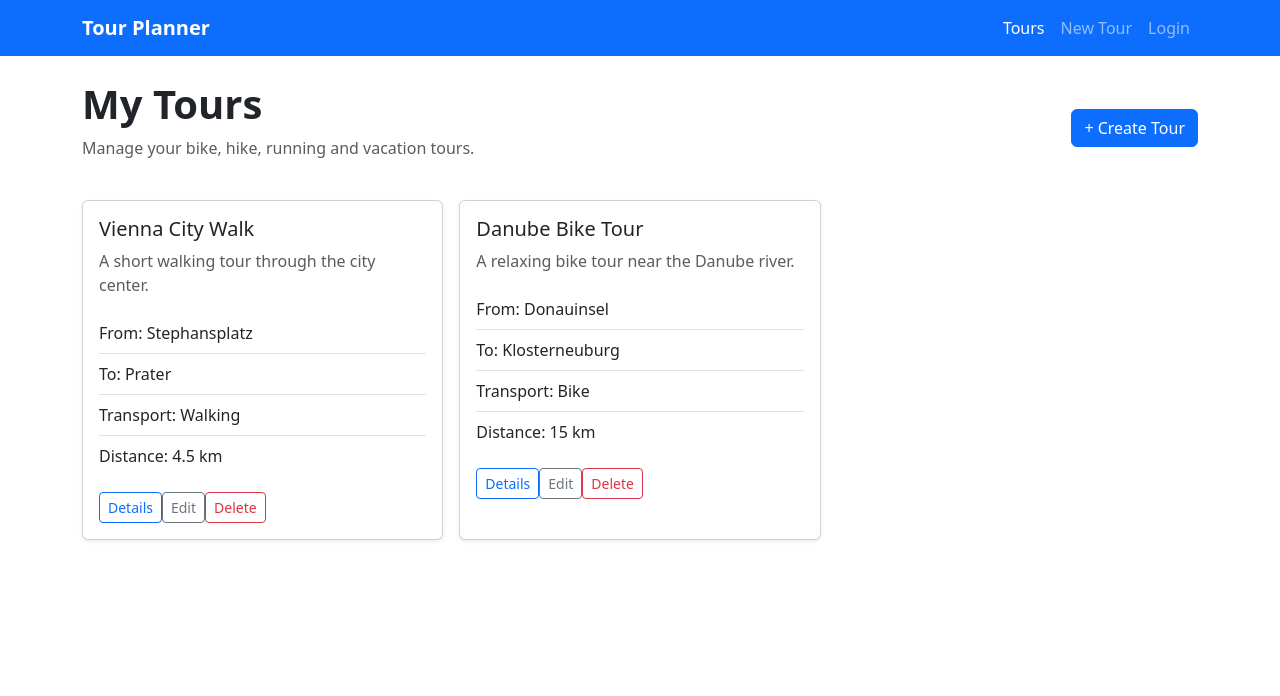
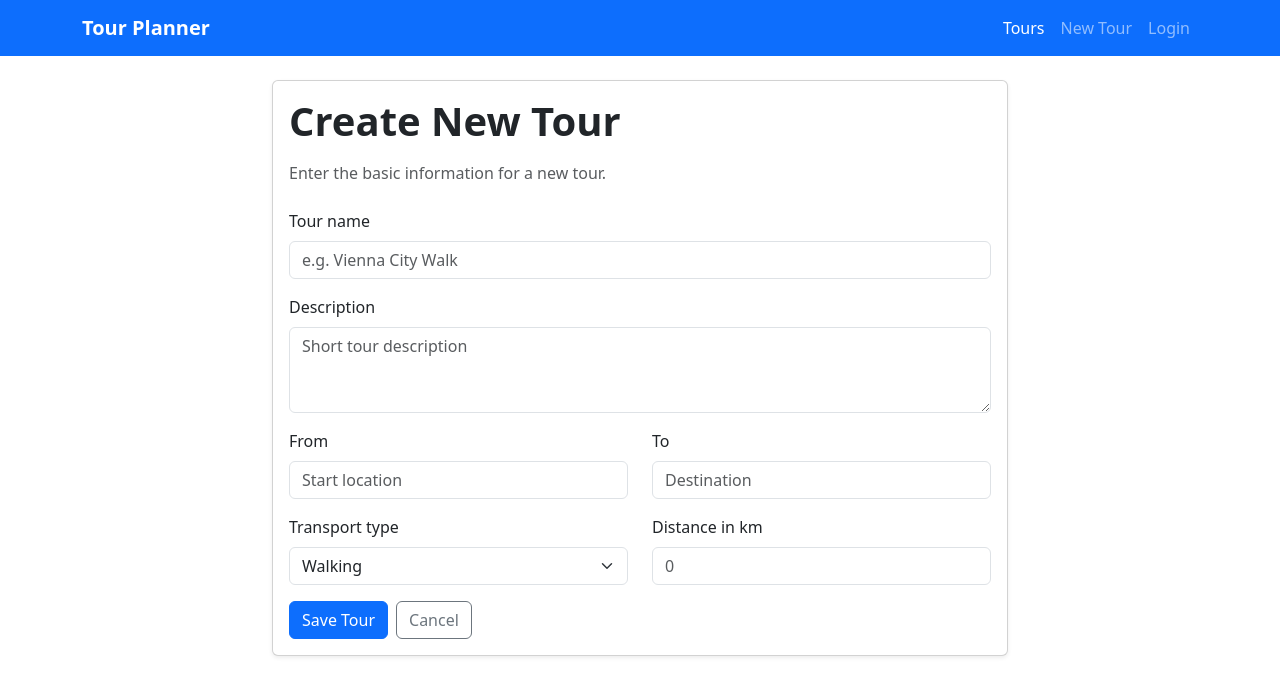
Before and after one commit to monael6/tour-planner-team06, an Angular app: page /tours/new in a window 1280 px wide. Before the commit this address led to /. Shown: the top 696 px of the page. Built offline with nearby package versions, Linux system fonts and the light colour scheme.

Commit message:
Add routing and tour creation page

```diff
--- a/src/app/app.component.html
+++ b/src/app/app.component.html
@@ -1,5 +1,5 @@
 <app-navbar></app-navbar>
 
 <main class="container mt-4">
-  <app-tour-list></app-tour-list>
+  <router-outlet></router-outlet>
 </main>
--- a/src/app/app.component.ts
+++ b/src/app/app.component.ts
@@ -1,10 +1,10 @@
 import { Component } from '@angular/core';
+import { RouterOutlet } from '@angular/router';
 import { NavbarComponent } from './components/navbar/navbar.component';
-import { TourListComponent } from './pages/tour-list/tour-list.component';
 
 @Component({
   selector: 'app-root',
-  imports: [NavbarComponent, TourListComponent],
+  imports: [RouterOutlet, NavbarComponent],
   templateUrl: './app.component.html',
   styleUrl: './app.component.css'
 })
--- a/src/app/app.routes.ts
+++ b/src/app/app.routes.ts
@@ -1,3 +1,19 @@
 import { Routes } from '@angular/router';
+import { TourListComponent } from './pages/tour-list/tour-list.component';
+import { TourFormComponent } from './pages/tour-form/tour-form.component';
 
-export const routes: Routes = [];
+export const routes: Routes = [
+  {
+    path: '',
+    redirectTo: 'tours',
+    pathMatch: 'full'
+  },
+  {
+    path: 'tours',
+    component: TourListComponent
+  },
+  {
+    path: 'tours/new',
+    component: TourFormComponent
+  }
+];
--- a/src/app/components/navbar/navbar.component.html
+++ b/src/app/components/navbar/navbar.component.html
@@ -1,10 +1,10 @@
 <nav class="navbar navbar-expand-lg bg-primary navbar-dark">
     <div class="container">
-      <a class="navbar-brand fw-bold" href="#">Tour Planner</a>
+      <a class="navbar-brand fw-bold" routerLink="/tours">Tour Planner</a>
 
       <div class="navbar-nav">
-        <a class="nav-link active" href="#">Tours</a>
-        <a class="nav-link" href="#">New Tour</a>
+        <a class="nav-link active" routerLink="/tours">Tours</a>
+        <a class="nav-link" routerLink="/tours/new">New Tour</a>
         <a class="nav-link" href="#">Login</a>
       </div>
     </div>
--- a/src/app/components/navbar/navbar.component.ts
+++ b/src/app/components/navbar/navbar.component.ts
@@ -1,11 +1,11 @@
 import { Component } from '@angular/core';
+import { RouterLink } from '@angular/router';
 
 @Component({
   selector: 'app-navbar',
-  imports: [],
+  imports: [RouterLink],
   templateUrl: './navbar.component.html',
   styleUrl: './navbar.component.css'
 })
 export class NavbarComponent {
-
 }
--- /dev/null
+++ b/src/app/pages/tour-form/tour-form.component.html
@@ -0,0 +1,63 @@
+<div class="row justify-content-center">
+    <div class="col-md-8">
+      <div class="card shadow-sm">
+        <div class="card-body">
+          <h1 class="fw-bold mb-3">Create New Tour</h1>
+          <p class="text-muted mb-4">
+            Enter the basic information for a new tour.
+          </p>
+
+          <form>
+            <div class="mb-3">
+              <label class="form-label">Tour name</label>
+              <input type="text" class="form-control" placeholder="e.g. Vienna City Walk">
+            </div>
+
+            <div class="mb-3">
+              <label class="form-label">Description</label>
+              <textarea class="form-control" rows="3" placeholder="Short tour description"></textarea>
+            </div>
+
+            <div class="row">
+              <div class="col-md-6 mb-3">
+                <label class="form-label">From</label>
+                <input type="text" class="form-control" placeholder="Start location">
+              </div>
+
+              <div class="col-md-6 mb-3">
+                <label class="form-label">To</label>
+                <input type="text" class="form-control" placeholder="Destination">
+              </div>
+            </div>
+
+            <div class="row">
+              <div class="col-md-6 mb-3">
+                <label class="form-label">Transport type</label>
+                <select class="form-select">
+                  <option>Walking</option>
+                  <option>Bike</option>
+                  <option>Running</option>
+                  <option>Vacation</option>
+                </select>
+              </div>
+
+              <div class="col-md-6 mb-3">
+                <label class="form-label">Distance in km</label>
+                <input type="number" class="form-control" placeholder="0">
+              </div>
+            </div>
+
+            <div class="d-flex gap-2">
+              <button type="submit" class="btn btn-primary">
+                Save Tour
+              </button>
+
+              <a routerLink="/tours" class="btn btn-outline-secondary">
+                Cancel
+              </a>
+            </div>
+          </form>
+        </div>
+      </div>
+    </div>
+  </div>
```
Also changed, not shown: src/app/pages/tour-form/tour-form.component.ts (added, +11 -0 lines), src/app/pages/tour-form/tour-form.component.css (added), 1 other file (tests, documents, lock files or other folders).
